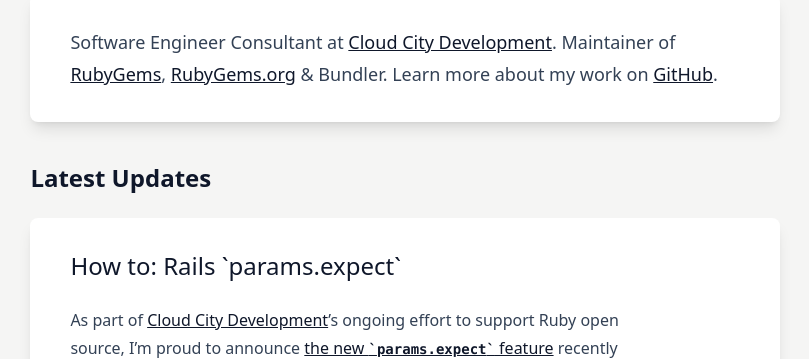
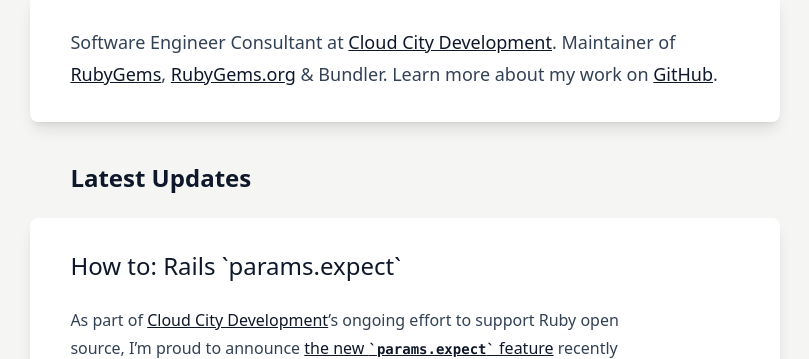
Before and after one commit to martinemde/martinemde.github.io, a Jekyll site: the page built from index.html, in a window 1280 px wide. Shown: the part 110-469 px from the top of the page, without its empty margins (235-1044 px from the left). Built offline with Jekyll 4.4.1, drawn with Linux system fonts in a browser that asks for light colours; some web fonts are replaced.

Commit message:
Update index.html

```diff
--- a/index.html
+++ b/index.html
@@ -13,7 +13,7 @@ title: "Martin Emde"
   </div>
 </article>
 <aside>
-  <h2 class="text-2xl font-semibold mb-6 mx-10">Latest Updates</h2>
+  <h2 class="text-2xl font-semibold mb-6 px-10">Latest Updates</h2>
   {% for post in site.posts %}
     <div class="pt-8 pb-14 px-10 bg-white dark:bg-slate-950 rounded-lg mb-10 shadow-lg">
       <div class="prose md:prose-md prose-slate dark:prose-invert">
```
